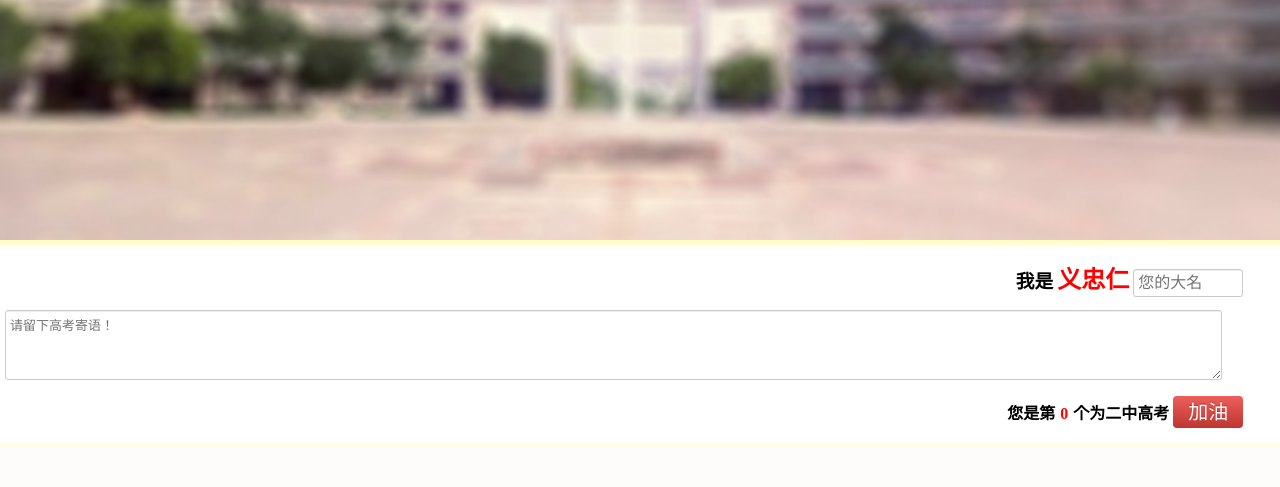
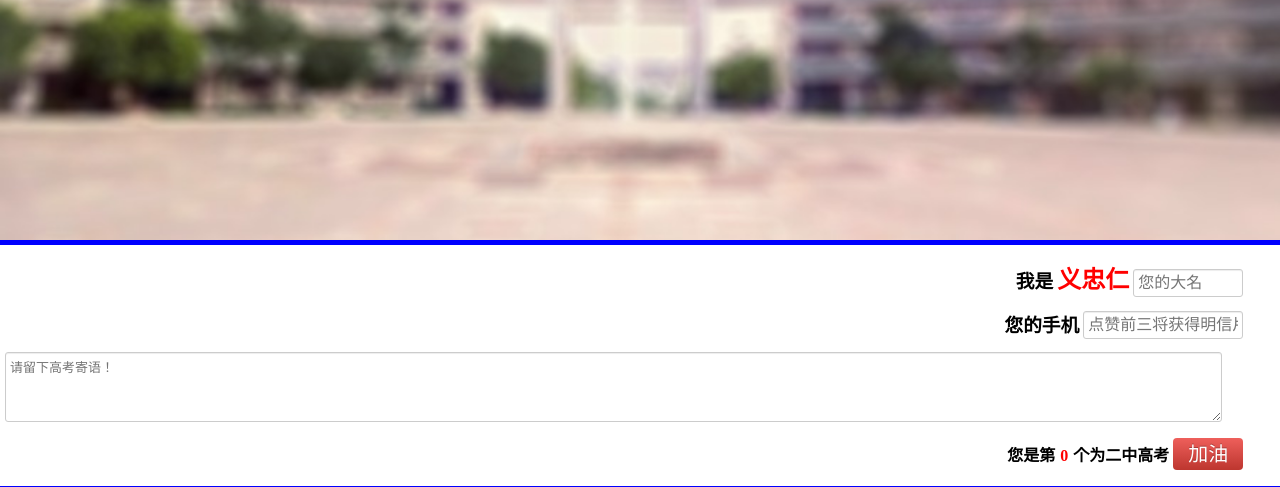
Before and after one commit to skyh24/Liuyan, a Django app: page /comm/ in a window 1280 px wide. Shown: the part 471-958 px from the top of the page. Before the commit the page ends 916 px from the top, so only its background shows below. Run offline with Django 3.2, Linux system fonts and the light colour scheme; data that the repository does not hold is empty; some libraries are stand-ins or nearby versions.

Commit message:
new algorithm

```diff
--- a/Liuyan/Liuyan/templates/index.html
+++ b/Liuyan/Liuyan/templates/index.html
@@ -7,7 +7,7 @@
 	<script type="text/javascript" src="../static/js/jquery-2.1.4.min.js"></script>
 	<style type="text/css">
 	body {
-		background-color: #FFFFCC;
+		background-color: blue;
 		margin: 0px;
 	}
 
@@ -59,12 +59,15 @@
 		$("#submit").click(function(){
 			var name=$("#name").val()
 			var comm=$("#comment").val()
+			var tel =$("#tel").val()
 			//alert(name+":"+comm+comm.length)
 			if(name=="") {alert("名字不能为空"); return;}
 			if(comm.length < 5) {alert("寄语不能少于5个字"); return;}
-			$.post("/cheer/", {"name": name, "comm": comm}, function(result){
-			    $("#comment").val("")
-			    $("#name").val("")
+			$.post("/cheer/", {"name": name, "comm": comm, "tel": tel}, function(result){
+			    //$("#comment").val("")
+			    //$("#name").val("")
+			    //$("#tel").val("")
+			    window.location.reload();
                 alert(result);
 			});
 		});
@@ -87,10 +90,14 @@
 </div>
 
 <div class="commdiv" style="margin: 1px auto; padding:5px; visibility: visible;">
-	<div id="user" align="right" style="width: 95%; margin: 5px auto;">
+	<div id="name" align="right" style="width: 95%; margin: 5px auto;">
 		<h3 style="display: inline-block; margin:5px auto;">我是</h3>
 		<h2 style="display: inline-block; color: red; margin:5px auto; font-family: 'SimSun';">义忠仁</h2>
 		<input id="name" name="name" style="display: inline-block; width: 100px; vertical-align:bottom;" placeholder="您的大名" />
+	</div>
+	<div id="tel" align="right" style="width: 95%; margin: 5px auto;">
+		<h3 style="display: inline-block; margin:5px auto;">您的手机</h3>
+		<input id="tel" name="tel" style="display: inline-block; width: 150px; vertical-align:bottom;" placeholder="点赞前三将获得明信片一份哦！" />
 	</div>
 	<textarea id="comment" name="comment" rows="4" placeholder="请留下高考寄语！" style="width: 95%; margin:5px auto;" ></textarea>
 	<div id="cheer" align="right" style="width: 95%; margin: 5px auto;">
@@ -105,9 +112,10 @@
 		<p style="width: 95%; margin: 5px auto;"> 可关注以下二维码获取高考动态：</p>
 		<img style="width: 100%;" src="../static/img/qrcode.jpg" />
 	</div>
+	<div class="share" style="margin: 1px auto; padding:5px; visibility: visible;"><a href="#">可返回展示并分享朋友圈哦</a></div>
 	{% endifequal %}
 	<div class="liuyan" style="margin: 1px auto; padding:5px; visibility: visible;">
-		<p style="width: 95%; margin:5px auto;"><b>{{ item.name }}:</b></p>
+		<p style="width: 95%; margin:5px auto;"><b>{{ item.name }}:</b>&nbsp;{{ item.tel }}</p>
 		<p style="width: 95%; margin:5px auto;">{{ item.comm }}</p>
 		<div class="like" cid="{{ item.cid }}" align="right" style="width: 95%; margin: 5px auto;">
 			<p style="display: inline-block; vertical-align: middle;">已赞 <b id="b{{ item.cid }}" style="color: red;">{{ item.like }}</b></p>
--- a/Liuyan/Liuyan/views.py
+++ b/Liuyan/Liuyan/views.py
@@ -38,12 +38,12 @@ PORT = 3306
 def comment(request):
     db = MySQLdb.connect(user='root', db='liuyan', passwd='891010', host='localhost')
     cur = db.cursor()
-    cur.execute('SELECT count(*) from tb_liuyan')
+    cur.execute('SELECT count(*) from liuyan')
     rows = cur.fetchall()
     cnt = rows[0][0]
     print cnt
 
-    cur.execute('SELECT * FROM tb_liuyan ORDER BY likes')
+    cur.execute('SELECT * FROM liuyan ORDER BY likes desc, created desc')
     rows = cur.fetchall()
     print rows
     item_list = []
@@ -51,8 +51,10 @@ def comment(request):
         item = {}
         item["cid"] = row[0]
         item["name"] = row[1]
-        item["comm"] = row[2]
-        item["like"] = row[3]
+        item["tel"] = '*'*7 + row[2][-4:]
+        item["comm"] = row[3]
+        item["like"] = row[4]
+        item["create"] = row[5]
         item_list.append(item)
     print item_list
 
@@ -68,13 +70,14 @@ def cheer(request):
         info = "Recv data"
         #req = json.loads(request.raw_post_data)
         name = request.POST['name']
+        name = request.POST['tel']
         comment = request.POST['comm']
         print name, comment
 
         info = "DB insert"
         db = MySQLdb.connect(user=USER, db=DBNAME, passwd=PASS, host=HOST)
         cur = db.cursor()
-        cur.execute("insert into tb_liuyan (user, comment, likes) values ('%s', '%s', 1)" % (name, comment));
+        cur.execute("insert into liuyan (name, tel, comment, likes, created) values ('%s', '%s', '%s', 1, now())" % (name, tel, comment));
         db.commit()
         #
         cur.close()
@@ -94,14 +97,14 @@ def like(request):
         db = MySQLdb.connect(user=USER, db=DBNAME, passwd=PASS, host=HOST)
         cur = db.cursor()
         info = "DB select"
-        cur.execute("select likes from tb_liuyan where cid=%s" % cid);
+        cur.execute("select likes from liuyan where cid=%s" % cid);
         rows = cur.fetchall()
         likes = int(rows[0][0])
         likes += 1
         print "cid like", cid, likes
 
         info = "DB insert"
-        cur.execute('update tb_liuyan set likes=%s where cid=%s ' % (likes, cid));
+        cur.execute('update liuyan set likes=%s where cid=%s ' % (likes, cid));
         db.commit()
         cur.close()
         db.close()
```
